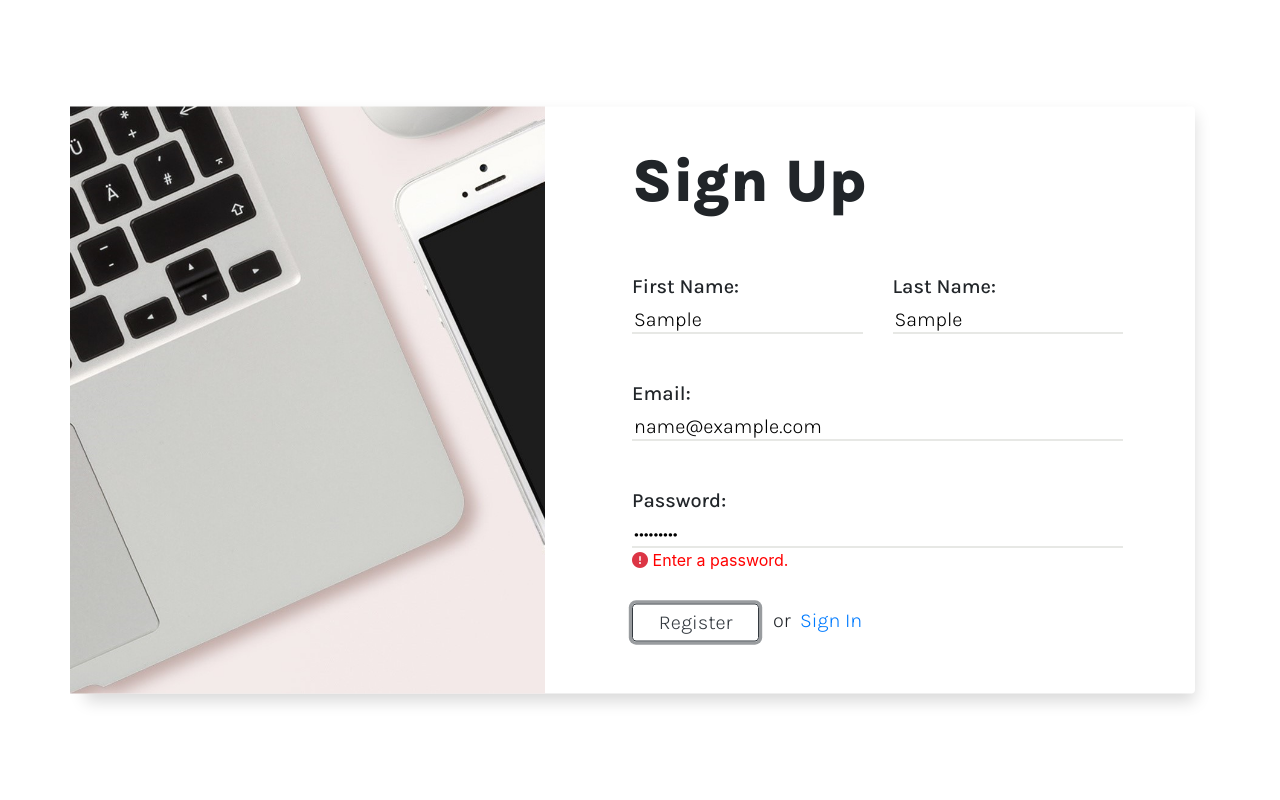
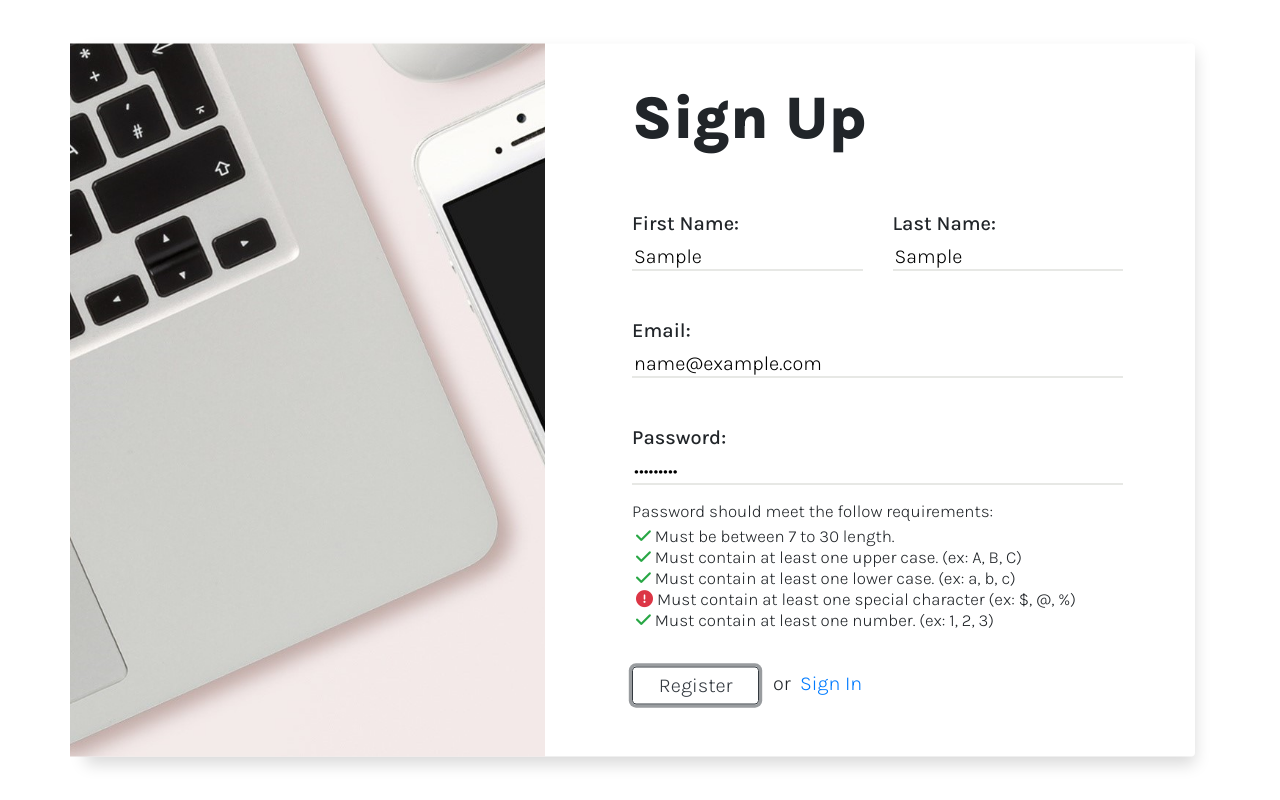
Before and after one commit to Soban-Farhan/Incubate, a React (Create React App) app in the folder Incubate/client/: page /Identity/Account/Register in a window 1280 px wide. Both pictures are taken after typing "Sample", "Sample", "name@example.com", "Sample123" into the empty fields and a click on the button "Register". Built offline with nearby package versions, Linux system fonts and the light colour scheme.

Commit message:
Finished registration
Finished the registration page in terms of design and validation. Just need to add server side and call auth good as done.

```diff
--- a/Incubate/client/src/views/register.js
+++ b/Incubate/client/src/views/register.js
@@ -1,8 +1,8 @@
 import React, { Component } from 'react';
 import '../css/master.css';
 import banner from '../images/loginBanner.jpg'
-import sha256 from 'js-sha256';
-import postData from '../includes/function'
+// import sha256 from 'js-sha256';
+// import postData from '../includes/function'
 
 // Bootstrap
 import { Container, Col, Row, Card } from 'react-bootstrap';
@@ -20,10 +20,10 @@ class Register extends Component {
             lastNameError: null,
             emailError: null,
             isEmpty: null,
-            hasUpperCase: null,
-            hasLowerCase: null,
-            hasNumber: null,
-            hasCharacter: null,
+            hasUpperCase: false,
+            hasLowerCase: false,
+            hasNumber: false,
+            hasCharacter: false,
             otherError: [ false, "" ],
         };
 
@@ -106,15 +106,40 @@ class Register extends Component {
 
     handleChange = (event) => {
 
-      this.setState({ isEmpty: null })
-
       let nam = event.target.name;
       let val = event.target.value.trim();
       this.setState({ [nam]: val });
 
       if (nam === 'password') {
+        this.setState({ isEmpty: null })
+
         if (val === '') {
           this.setState({ isEmpty: true })
+        } else {
+          this.setState({ isEmpty: false })
+
+          if (/\d/.test(val)) {
+            this.setState({ hasNumber: true })
+          } else {
+            this.setState({ hasNumber: false })
+          }
+
+          if (/[a-z]/.test(val)) {
+            this.setState({ hasLowerCase: true })
+          } else {
+            this.setState({ hasLowerCase: false })
+          }
+
+          if (/[A-Z]/.test(val)) {
+            this.setState({ hasUpperCase: true })
+          } else {
+            this.setState({ hasUpperCase: false })
+          }
+          if (/[ `!@#$%^&*()_+\-=\[\]{};':"\\|,.<>\/?~]/.test(val)) {
+            this.setState({ hasCharacter: true })
+          } else {
+            this.setState({ hasCharacter: false })
+          }
         }
       }
 
@@ -201,26 +226,37 @@ class Register extends Component {
                                         <input name="password" type="password" className="input-style font-karla"
                                             value={this.state.password} onChange={this.handleChange} />
 
-                                        {  }
                                           {
-                                            this.state.isEmpty != null ?
+                                            this.state.isEmpty === null ?
+                                              <>&nbsp;</>
+                                            :
+
+                                            this.state.isEmpty === true ?
+
+                                              <div style={{ color: "red" }}>
+                                                <p><i class="fas fa-exclamation-circle text-danger"/> Enter a password.</p>
+                                              </div>
+                                            :
+
                                               <>
                                                 <div className="p-2" />
                                                 <p className="font-karla-small">
                                                   Password should meet the follow requirements:
                                                   <div className="p-1">
-
-                                                  <i class="fas fa-exclamation-circle text-danger"/> Must contain at least one upper case. (ex: A, B, C)<br/>
-                                                  <i class="fas fa-exclamation-circle text-danger"/> Must contain at least one lower case. (ex: a, b, c)<br/>
-                                                  <i class="fas fa-exclamation-circle text-danger"/> Must contain at least one special character (ex: $, @, %)<br/>
-                                                  <i class="fas fa-exclamation-circle text-danger"/> Must contain at least one number. (ex: 1, 2, 3)<br/>
+                                                    { this.state.password.length > 7 && this.state.password.length < 30 ? <><i class="fas fa-check text-success"/>&nbsp;</> :
+                                                    <><i class="fas fa-exclamation-circle text-danger"/>&nbsp;</> }
+                                                    Must be between 7 to 30 length.<br/>
+                                                    { this.state.hasUpperCase ? <><i class="fas fa-check text-success"/>&nbsp;</> : <><i class="fas fa-exclamation-circle text-danger"/>&nbsp;</> }
+                                                    Must contain at least one upper case. (ex: A, B, C)<br/>
+                                                    { this.state.hasLowerCase ? <><i class="fas fa-check text-success"/>&nbsp;</> : <><i class="fas fa-exclamation-circle text-danger"/>&nbsp;</> }
+                                                    Must contain at least one lower case. (ex: a, b, c)<br/>
+                                                    { this.state.hasCharacter ? <><i class="fas fa-check text-success"/>&nbsp;</> : <><i class="fas fa-exclamation-circle text-danger"/>&nbsp;</> }
+                                                    Must contain at least one special character (ex: $, @, %)<br/>
+                                                    { this.state.hasNumber ? <><i class="fas fa-check text-success"/>&nbsp;</> : <><i class="fas fa-exclamation-circle text-danger"/>&nbsp;</> }
+                                                    Must contain at least one number. (ex: 1, 2, 3)<br/>
                                                   </div>
                                                 </p>
                                               </>
-                                            :
-                                            <div style={{ color: "red" }}>
-                                              <p><i class="fas fa-exclamation-circle text-danger"/> Enter a password.</p>
-                                            </div>
                                           }
 
                                         <div className="p-2" />
@@ -239,90 +275,6 @@ class Register extends Component {
                     </div>
                   </Col>
                 </Row>
-                    {/* <img className="card-img-top img-fluid" src={banner} alt="" /> */}
-
-
-                        {/* <form onSubmit={this.handleSubmit}>
-                            <div className="p-4" />
-                            <Row>
-                                <Col lg={{ span: 8, offset: 2 }}>
-                                    { this.state.otherError[0] ?
-                                        <Row>
-                                            <Col lg={12}>
-                                                <p className="p-4 font-karla text-center text-light bg-danger rounded">
-                                                    { this.state.otherError[1] }
-                                                </p>
-                                            </Col>
-                                            <div className="p-3" />
-                                        </Row>
-                                    : <></> }
-                                    <div className="p-1" />
-                                    <Row>
-                                      <Col>
-                                        <Row>
-                                          <Col lg={4} className="text-left">
-                                              <label className="font-karla"> <strong> First Name: </strong> </label>
-                                          </Col>
-                                          <Col lg={8}>
-                                              <input name="firstName" type="text" className="input-style font-karla"
-                                                  value={this.state.firstName} onChange={this.handleChange} required/>
-                                              <div style={{ color: "red" }}>
-                                                  <p> { this.state.firstNameError != null ? <>*{this.state.firstNameError}</> : "" } &nbsp; </p>
-                                              </div>
-                                          </Col>
-                                        </Row>
-                                      </Col>
-                                      <Col>
-                                        <Row>
-                                          <Col lg={4} className="text-left">
-                                              <label className="font-karla"> <strong> Last Name: </strong> </label>
-                                          </Col>
-                                          <Col lg={8}>
-                                              <input name="lastName" type="text" className="input-style font-karla"
-                                                  value={this.state.lastName} onChange={this.handleChange} required/>
-                                              <div style={{ color: "red" }}>
-                                                  <p> { this.state.lastNameError != null ? <>*{this.state.lastNameError}</> : "" } &nbsp; </p>
-                                              </div>
-                                          </Col>
-                                        </Row>
-                                      </Col>
-                                    </Row>
-                                    <div className="p-1" />
-                                    <Row>
-                                        <Col lg={2} className="text-left">
-                                            <label className="font-karla"> <strong> Email: </strong> </label>
-                                        </Col>
-                                        <Col lg={10}>
-                                            <input name="email" type="email" className="input-style font-karla"
-                                                value={this.state.email} onChange={this.handleChange} required/>
-                                            <div style={{ color: "red" }}>
-                                                <p> { this.state.emailError != null ? <>*{this.state.emailError}</> : "" } &nbsp; </p>
-                                            </div>
-                                        </Col>
-                                    </Row>
-                                    <p className="p-1"></p>
-                                    <Row>
-                                        <Col lg={2}>
-                                            <label className="font-karla"> <strong> Password: </strong> </label>
-                                        </Col>
-                                        <Col lg={10}>
-                                            <input name="password" type="password" className="input-style font-karla"
-                                                value={this.state.password} onChange={this.handleChange} required/>
-                                            <div style={{ color: "red" }}>
-                                            <p> { this.state.passwordError != null ? <>*{this.state.passwordError}</> : "" } &nbsp; </p>
-                                            </div>
-                                        </Col>
-                                    </Row>
-                                    <Row>
-                                        <Col lg={{ span: 10, offset: 2 }} className="text-right">
-                                            <button type="submit" className="btn btn-outline-dark btn-md font-karla"> Sign Up </button>
-                                        </Col>
-                                    </Row>
-                                    <div className="p-3"/>
-                                </Col>
-                            </Row>
-                        </form> */}
-
               </Card>
             </Container>
         )
```
Lines whose indentation alone changed are shown as unchanged.
